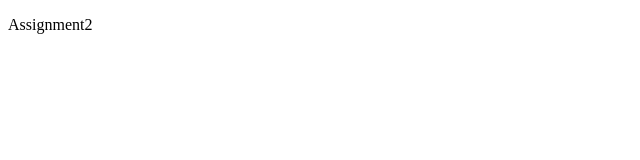
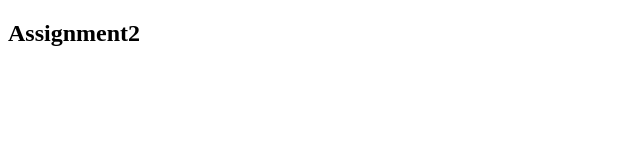
Before and after one commit to ying8077/remote-assignments, a plain HTML site: page Week1/Assignment-2/index.html in a window 1280 px wide. Shown: the whole page, without its empty margins (0-640 px from the left). Drawn offline with Linux system fonts and the light colour scheme.

Commit message:
Second commit

```diff
--- a/Week1/Assignment-2/index.html
+++ b/Week1/Assignment-2/index.html
@@ -7,7 +7,7 @@
     <title>Document</title>
 </head>
 <body>
-    <p>Assignment2</p>
+    <h2>Assignment2</h2>
     <script src="assignment2.js"></script>
 </body>
 </html>
```
